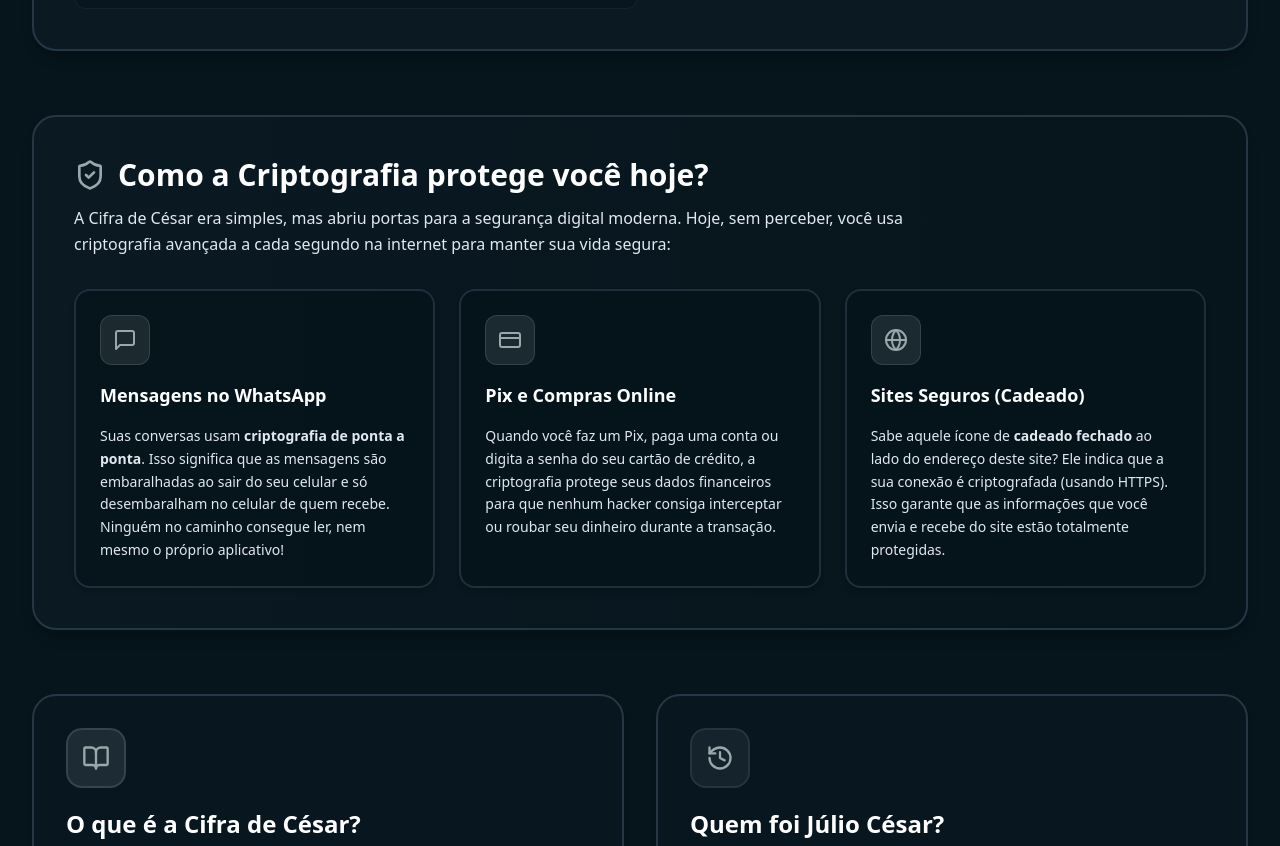
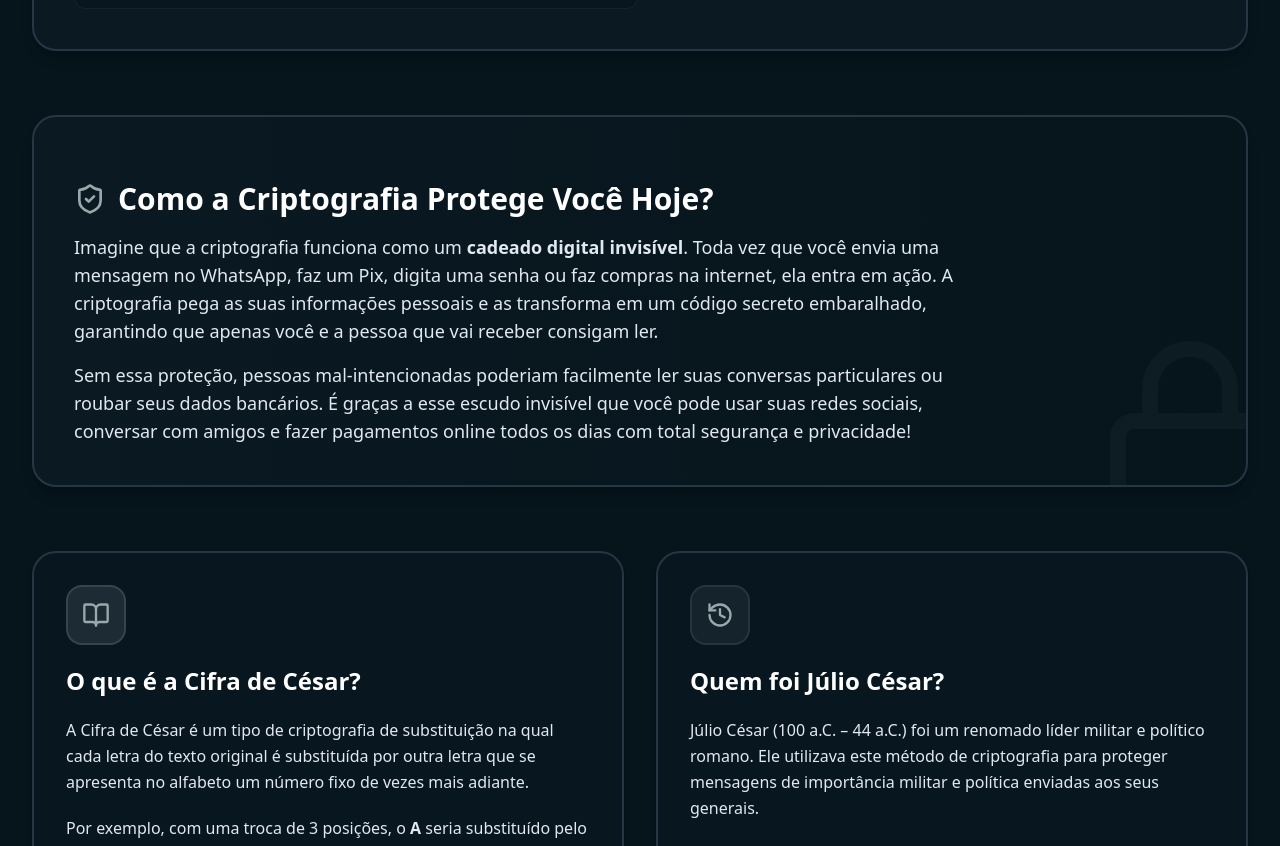
Before and after one commit to kevinlucascosta/swift-jellyfish-pounce, a React (Vite) app: page / in a window 1280 px wide. Shown: the part 1049-1895 px from the top of the page. Built offline with nearby package versions, Linux system fonts and the light colour scheme.

Commit message:
[dyad] Simplificando a seção sobre como a criptografia protege o usuário hoje - wrote 1 file(s)

```diff
--- a/src/pages/Index.tsx
+++ b/src/pages/Index.tsx
@@ -1,6 +1,6 @@
 import React, { useState } from "react";
 import Layout from "@/components/Layout";
-import { BookOpen, HelpCircle, ArrowRight, Sparkles, History, RefreshCw, ShieldCheck, MessageSquare, CreditCard, Globe } from "lucide-react";
+import { BookOpen, HelpCircle, ArrowRight, Sparkles, History, RefreshCw, ShieldCheck, Lock } from "lucide-react";
 import { Button } from "@/components/ui/button";
 import { Link } from "react-router-dom";
 
@@ -99,50 +99,24 @@ export default function Index() {
           </div>
         </div>
 
-        {/* Onde a Criptografia é usada hoje em dia? */}
-        <div className="border-2 border-kcm-dark rounded-3xl bg-gradient-to-r from-kcm-darker/40 to-kcm-darkest p-6 md:p-10 space-y-8 shadow-lg">
-          <div className="space-y-3">
-            <h2 className="text-2xl md:text-3xl font-black text-white flex items-center gap-3">
-              <ShieldCheck className="h-8 w-8 text-kcm-light" /> Como a Criptografia protege você hoje?
-            </h2>
-            <p className="text-base text-slate-200 font-medium max-w-4xl leading-relaxed">
-              A Cifra de César era simples, mas abriu portas para a segurança digital moderna. Hoje, sem perceber, você usa criptografia avançada a cada segundo na internet para manter sua vida segura:
-            </p>
+        {/* Seção Simplificada: Como a Criptografia Protege Você Hoje? */}
+        <div className="border-2 border-kcm-dark rounded-3xl bg-gradient-to-r from-kcm-darker/40 to-kcm-darkest p-6 md:p-10 space-y-6 shadow-lg relative overflow-hidden">
+          <div className="absolute -right-10 -bottom-10 opacity-5 pointer-events-none">
+            <Lock className="h-48 w-48 text-kcm-light" />
           </div>
 
-          <div className="grid grid-cols-1 md:grid-cols-3 gap-6">
-            {/* WhatsApp */}
-            <div className="bg-kcm-darkest/80 border-2 border-kcm-dark/80 rounded-2xl p-6 space-y-4 hover:border-kcm-light/40 transition-all duration-300 shadow-md">
-              <div className="p-3 bg-kcm-light/15 rounded-xl w-fit text-kcm-light border border-kcm-light/20">
-                <MessageSquare className="h-6 w-6" />
-              </div>
-              <h3 className="font-extrabold text-lg text-white">Mensagens no WhatsApp</h3>
-              <p className="text-sm text-slate-200 font-medium leading-relaxed">
-                Suas conversas usam <strong>criptografia de ponta a ponta</strong>. Isso significa que as mensagens são embaralhadas ao sair do seu celular e só desembaralham no celular de quem recebe. Ninguém no caminho consegue ler, nem mesmo o próprio aplicativo!
-              </p>
-            </div>
+          <div className="relative z-10 space-y-4 max-w-4xl">
+            <h2 className="text-2xl md:text-3xl font-black text-white flex items-center gap-3">
+              <ShieldCheck className="h-8 w-8 text-kcm-light" /> Como a Criptografia Protege Você Hoje?
+            </h2>
 
-            {/* Pix e Bancos */}
-            <div className="bg-kcm-darkest/80 border-2 border-kcm-dark/80 rounded-2xl p-6 space-y-4 hover:border-kcm-light/40 transition-all duration-300 shadow-md">
-              <div className="p-3 bg-kcm-light/15 rounded-xl w-fit text-kcm-light border border-kcm-light/20">
-                <CreditCard className="h-6 w-6" />
-              </div>
-              <h3 className="font-extrabold text-lg text-white">Pix e Compras Online</h3>
-              <p className="text-sm text-slate-200 font-medium leading-relaxed">
-                Quando você faz um Pix, paga uma conta ou digita a senha do seu cartão de crédito, a criptografia protege seus dados financeiros para que nenhum hacker consiga interceptar ou roubar seu dinheiro durante a transação.
-              </p>
-            </div>
+            <p className="text-base md:text-lg text-slate-200 font-medium leading-relaxed">
+              Imagine que a criptografia funciona como um <strong>cadeado digital invisível</strong>. Toda vez que você envia uma mensagem no WhatsApp, faz um Pix, digita uma senha ou faz compras na internet, ela entra em ação. A criptografia pega as suas informações pessoais e as transforma em um código secreto embaralhado, garantindo que apenas você e a pessoa que vai receber consigam ler.
+            </p>
 
-            {/* Sites Seguros */}
-            <div className="bg-kcm-darkest/80 border-2 border-kcm-dark/80 rounded-2xl p-6 space-y-4 hover:border-kcm-light/40 transition-all duration-300 shadow-md">
-              <div className="p-3 bg-kcm-light/15 rounded-xl w-fit text-kcm-light border border-kcm-light/20">
-                <Globe className="h-6 w-6" />
-              </div>
-              <h3 className="font-extrabold text-lg text-white">Sites Seguros (Cadeado)</h3>
-              <p className="text-sm text-slate-200 font-medium leading-relaxed">
-                Sabe aquele ícone de <strong>cadeado fechado</strong> ao lado do endereço deste site? Ele indica que a sua conexão é criptografada (usando HTTPS). Isso garante que as informações que você envia e recebe do site estão totalmente protegidas.
-              </p>
-            </div>
+            <p className="text-base md:text-lg text-slate-200 font-medium leading-relaxed">
+              Sem essa proteção, pessoas mal-intencionadas poderiam facilmente ler suas conversas particulares ou roubar seus dados bancários. É graças a esse escudo invisível que você pode usar suas redes sociais, conversar com amigos e fazer pagamentos online todos os dias com total segurança e privacidade!
+            </p>
           </div>
         </div>
 
```
